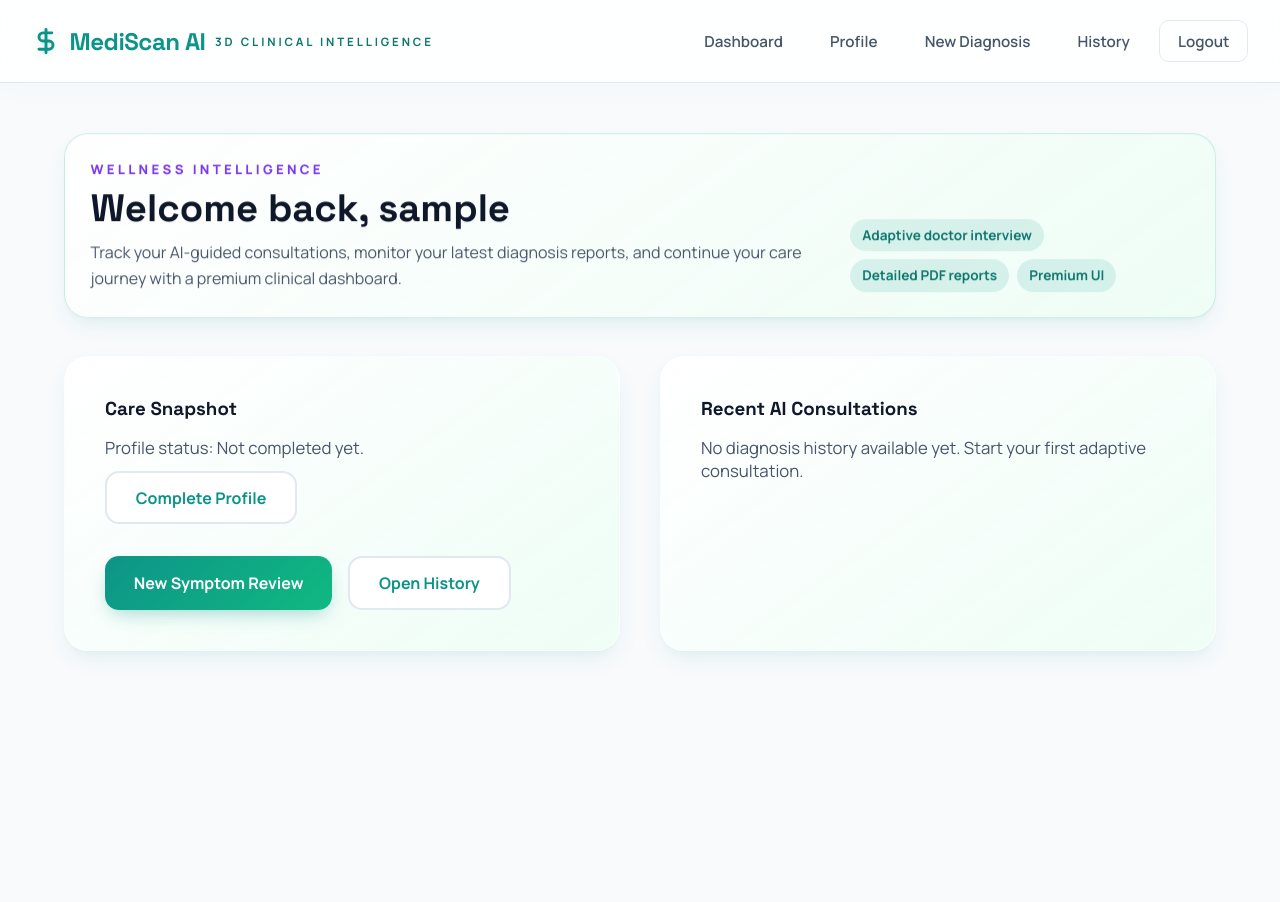
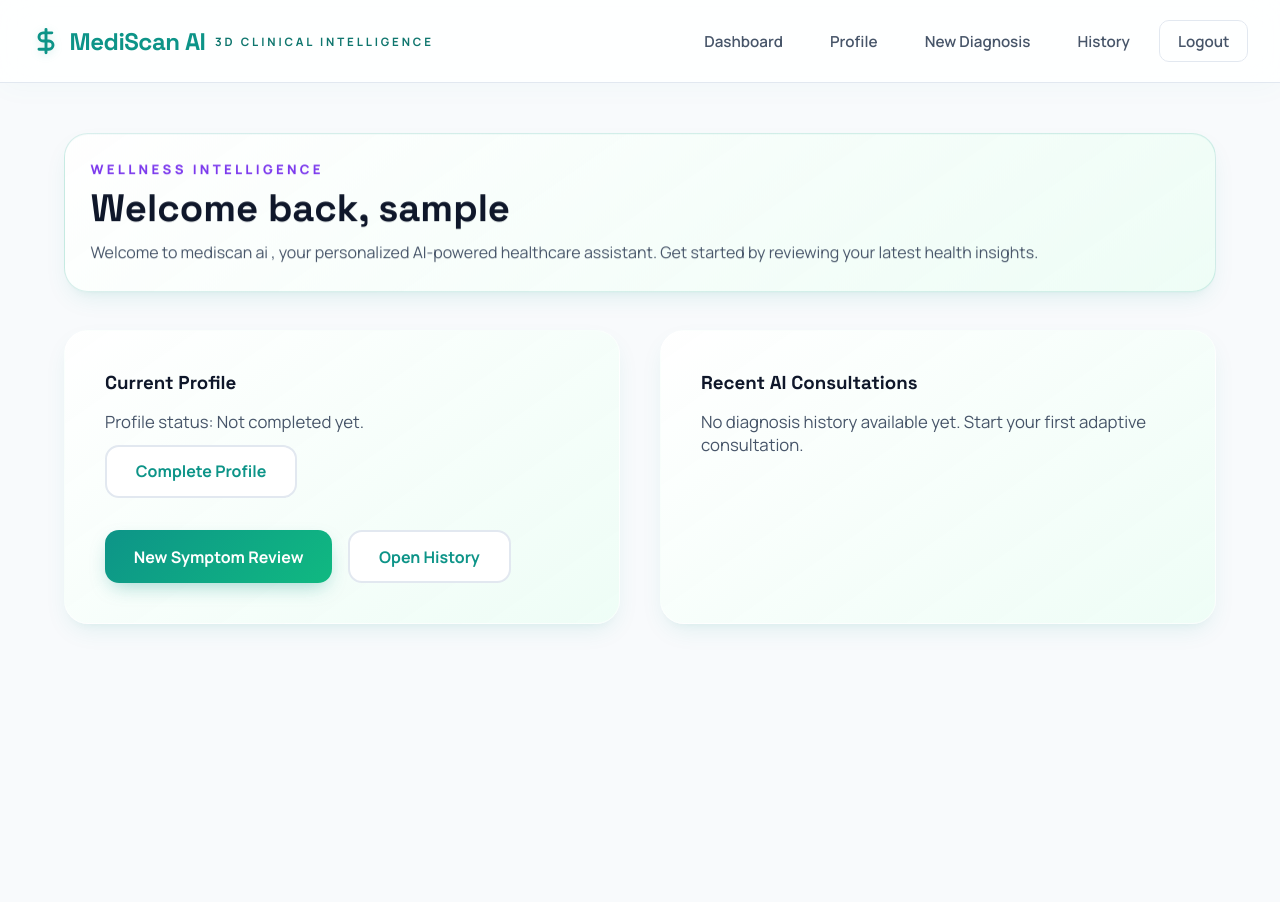
Before and after one commit to mr786-prog/mediscanai-website, a Flask app: page /dashboard in a window 1280 px wide. Run offline with Flask 3, Linux system fonts and the light colour scheme; the visitor is signed in with stand-in values (Sample User, id 1); data comes from the database, SQL or seed files in the repository; data that the repository does not hold is empty; some libraries are stand-ins or nearby versions.

Commit message:
new chnages version 2

```diff
--- a/templates/dashboard.html
+++ b/templates/dashboard.html
@@ -6,18 +6,13 @@
         <div>
             <p class="eyebrow">Wellness intelligence</p>
             <h2>Welcome back, {{ user.username }}</h2>
-            <p class="lead-copy">Track your AI-guided consultations, monitor your latest diagnosis reports, and continue your care journey with a premium clinical dashboard.</p>
-        </div>
-        <div class="dashboard-hero-badges">
-            <span class="badge-pill">Adaptive doctor interview</span>
-            <span class="badge-pill">Detailed PDF reports</span>
-            <span class="badge-pill">Premium UI</span>
+            <p class="lead-copy">Welcome to mediscan ai , your personalized AI-powered healthcare assistant. Get started by reviewing your latest health insights.</p>
         </div>
     </div>
 
     <div class="dashboard-grid">
         <article class="glass-card dashboard-card dashboard-card-highlight">
-            <h3>Care Snapshot</h3>
+            <h3>Current Profile</h3>
             {% if patient %}
                 <p class="info-line"><strong>{{ patient.name }}</strong> • {{ patient.age }} yrs • {{ patient.gender }}</p>
                 <p class="info-line">Profile status: Complete and ready for AI triage</p>
```
Also changed, not shown: templates/doctor_consultation.html (+2 -14 lines), templates/new_diagnosis.html (+4 -4 lines), 1 other file.
